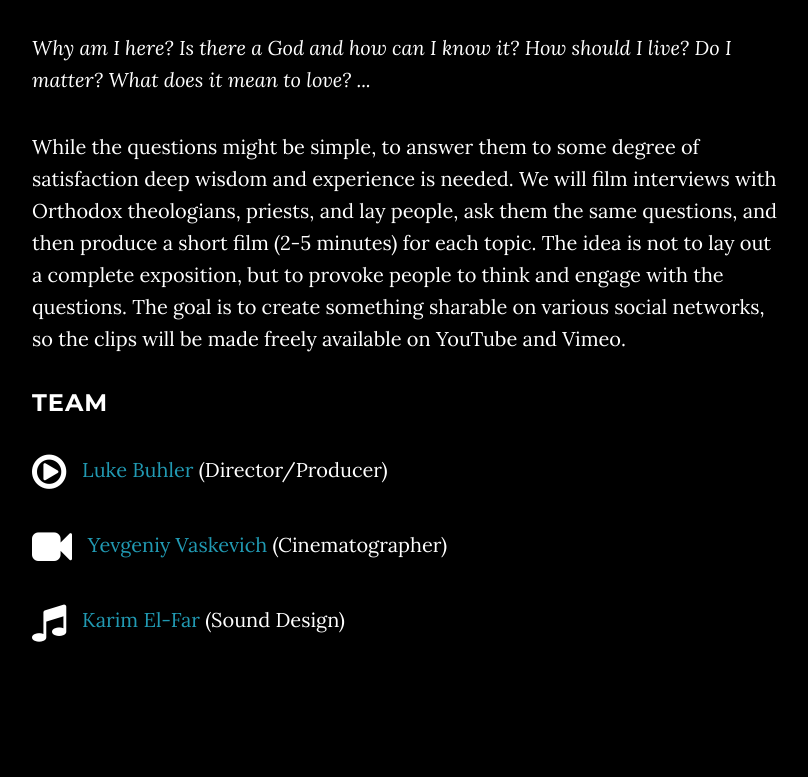
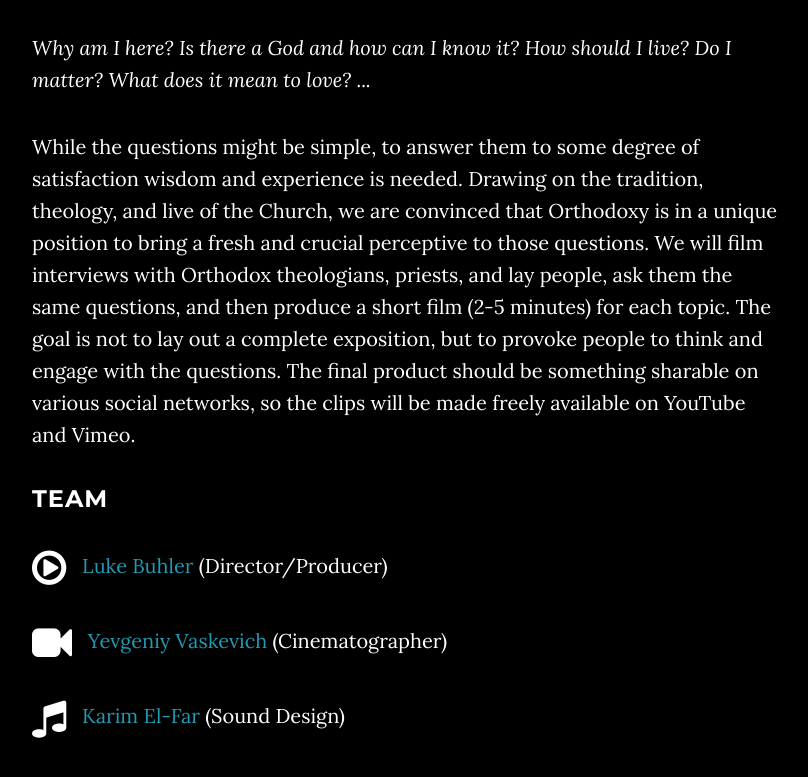
Before and after one commit to SynaxisProject/Website, a plain HTML site: page index.html in a window 1280 px wide. Shown: the part 1310-2087 px from the top of the page, without its empty margins (233-1041 px from the left). Drawn offline with Linux system fonts and the light colour scheme; some packages are replaced by stand-ins of ours.

Commit message:
updated QQ description

```diff
--- a/index.html
+++ b/index.html
@@ -99,7 +99,7 @@
 				<p><em>Why am I here? Is there a God and how can I know it? How should I live? Do I matter? What does it mean to love? ...</em>
 				</p>
 
-				<p>While the questions might be simple, to answer them to some degree of satisfaction deep wisdom and experience is needed. We will film interviews with Orthodox theologians, priests, and lay people, ask them the same questions, and then produce a short film (2-5 minutes) for each topic. The idea is not to lay out a complete exposition, but to provoke people to think and engage with the questions. The goal is to create something sharable on various social networks, so the clips will be made freely available on YouTube and Vimeo.
+				<p>While the questions might be simple, to answer them to some degree of satisfaction wisdom and experience is needed. Drawing on the tradition, theology, and live of the Church, we are convinced that Orthodoxy is in a unique position to bring a fresh and crucial perceptive to those questions.  We will film interviews with Orthodox theologians, priests, and lay people, ask them the same questions, and then produce a short film (2-5 minutes) for each topic. The goal is not to lay out a complete exposition, but to provoke people to think and engage with the questions. The final product should be something sharable on various social networks, so the clips will be made freely available on YouTube and Vimeo.
 				</p>
 
 				<h3>Team</h3>
```
